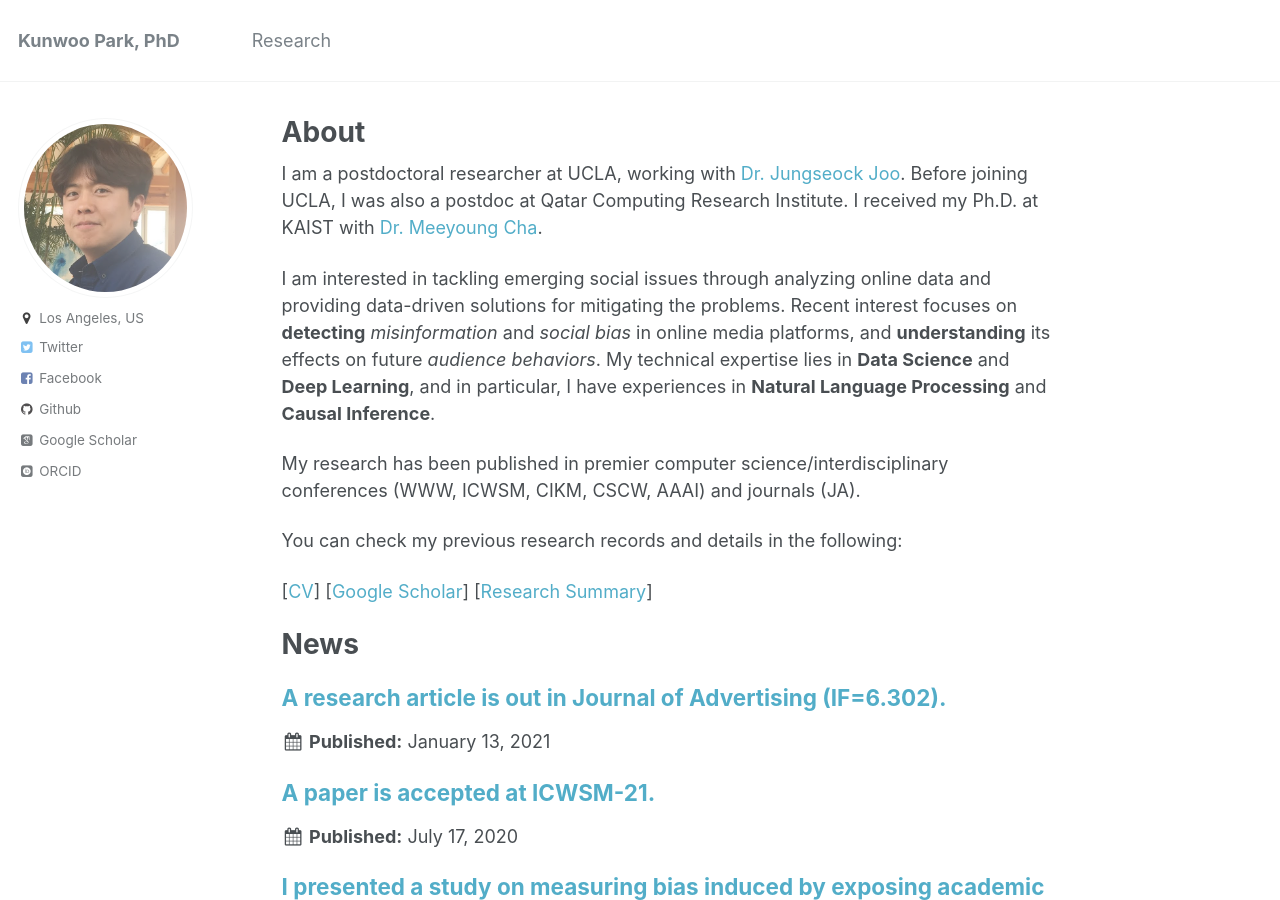
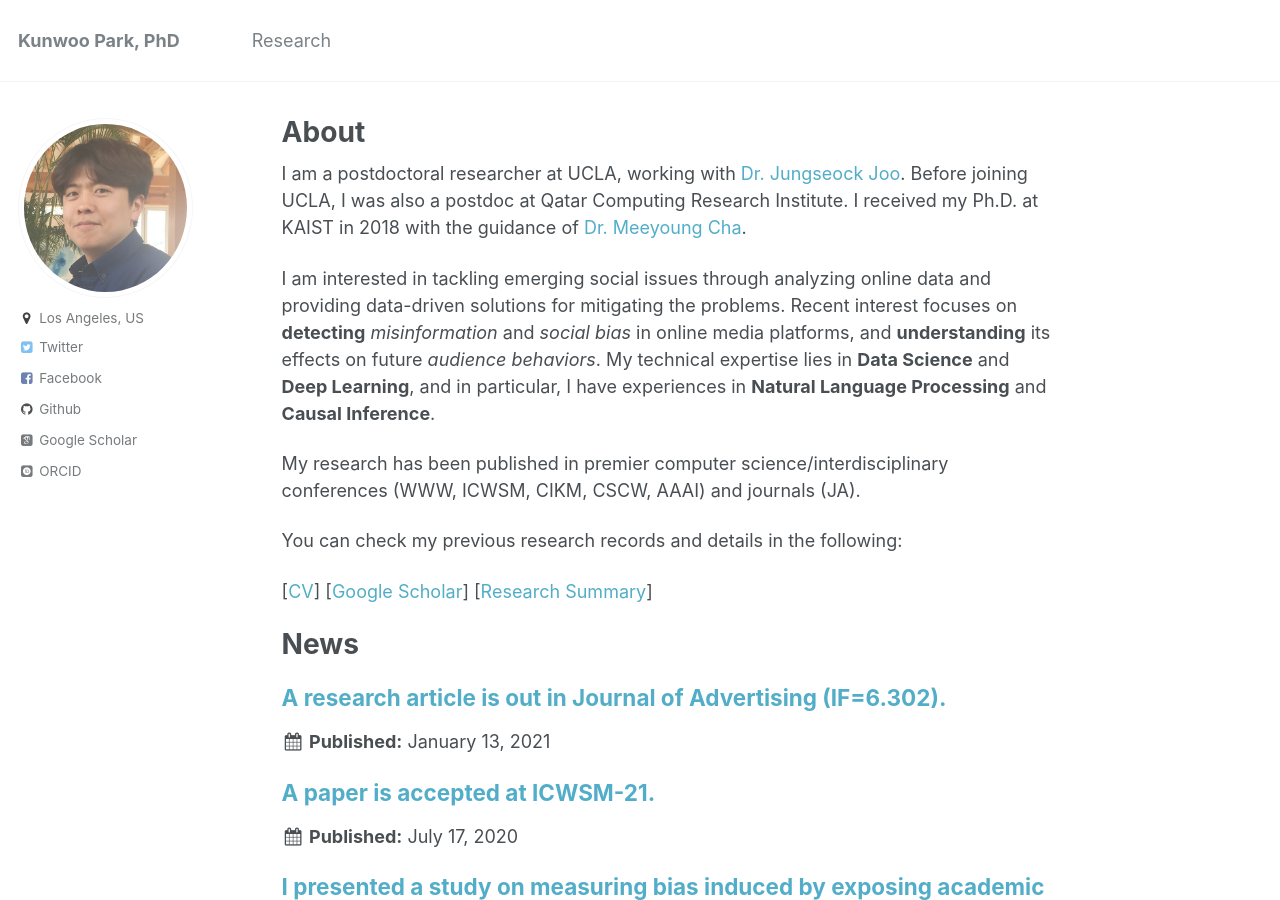
Before and after one commit to bywords/bywords.github.io, a Jekyll site: the page built from _pages/about.md, in a window 1280 px wide and 900 px high. Built offline with Jekyll 4.4.1, drawn with Linux system fonts in a browser that asks for light colours; some web fonts are replaced.

Commit message:
updated site

```diff
--- a/_pages/about.md
+++ b/_pages/about.md
@@ -9,7 +9,7 @@ redirect_from:
 ---
 
 I am a postdoctoral researcher at UCLA, working with [Dr. Jungseock Joo](http://jsjoo.com).
-Before joining UCLA, I was also a postdoc at Qatar Computing Research Institute. I received my Ph.D. at KAIST with [Dr. Meeyoung Cha](https://ds.ibs.re.kr/index.php/ci/).
+Before joining UCLA, I was also a postdoc at Qatar Computing Research Institute. I received my Ph.D. at KAIST in 2018 with the guidance of [Dr. Meeyoung Cha](https://ds.ibs.re.kr/index.php/ci/).
 
 I am interested in tackling emerging social issues through analyzing online data and providing data-driven solutions for mitigating the problems. Recent interest focuses on **detecting** *misinformation* and *social bias* in online media platforms, and **understanding** its effects on future *audience behaviors*.
 My technical expertise lies in **Data Science** and **Deep Learning**, and in particular, I have experiences in **Natural Language Processing** and **Causal Inference**.
```
